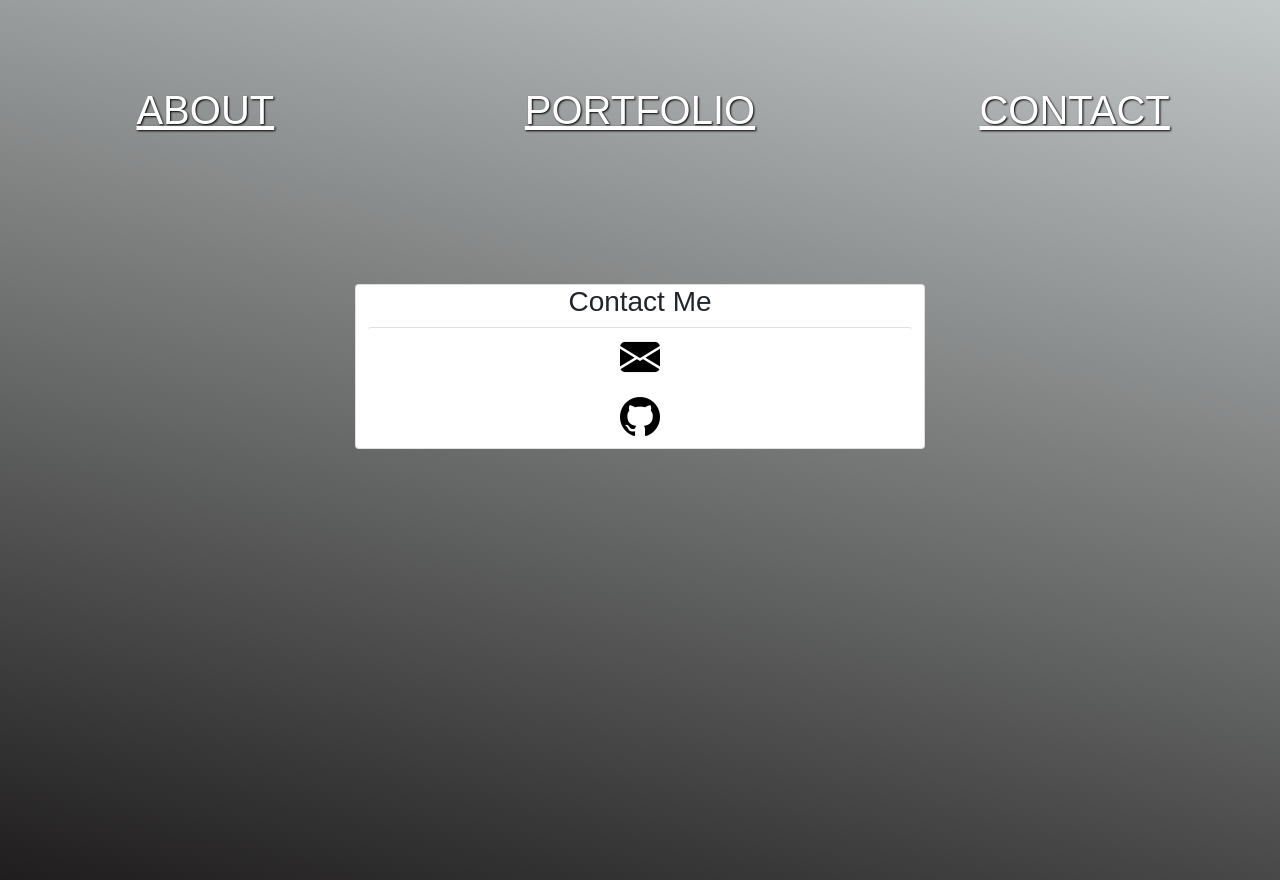
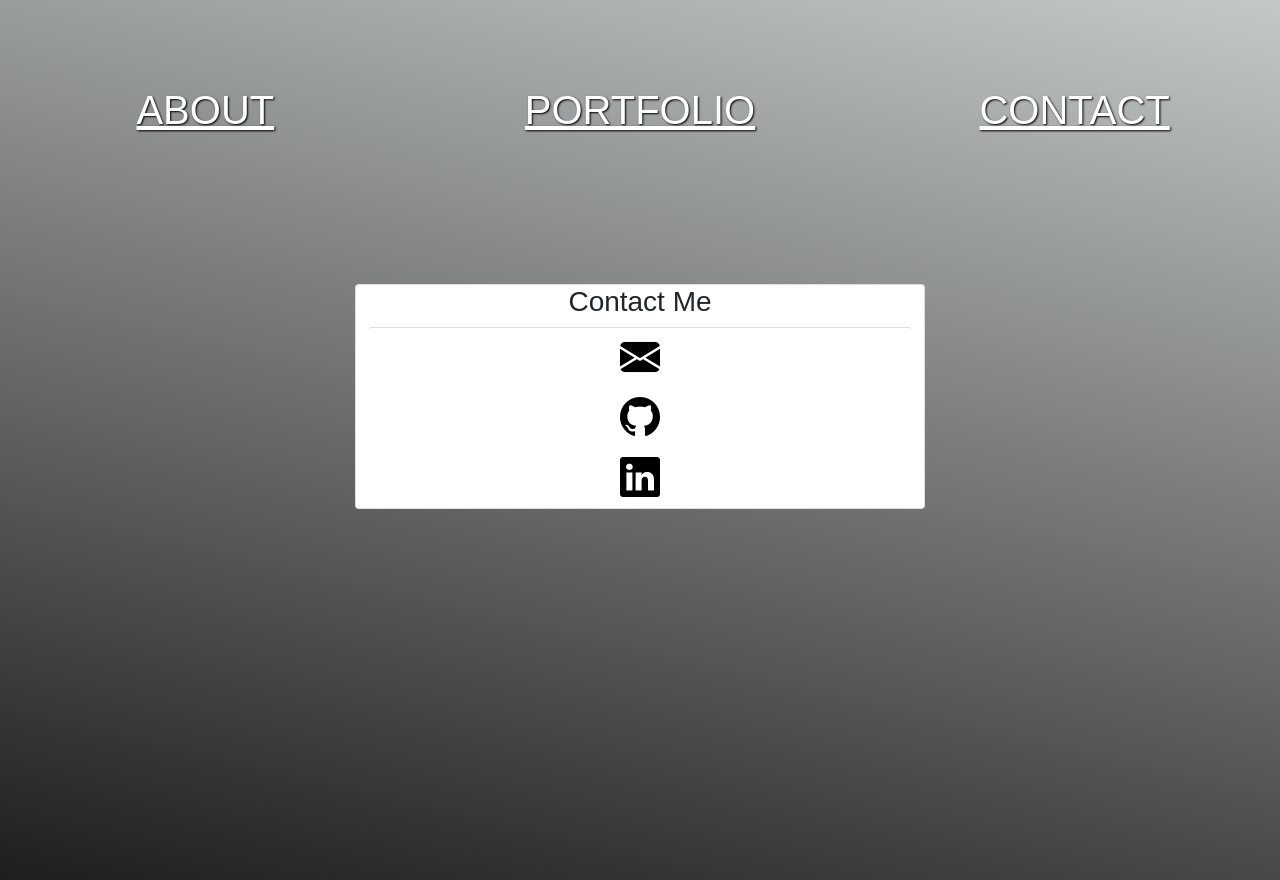
Before and after one commit to sabhanson/HW20-ReactPortfolio, a React (Create React App) app: page /sab-react-portfolio/contact in a window 1280 px wide. Built offline with nearby package versions, Linux system fonts and the light colour scheme.

Commit message:
add linked in contact

```diff
--- a/src/components/pages/Contact.js
+++ b/src/components/pages/Contact.js
@@ -52,6 +52,15 @@
                 <i style={styles.icon} class="bi bi-github"></i>
               </a>
             </li>
+            <li>
+              <a
+                href="https://www.linkedin.com/in/sabrinamartin0/"
+                target={"_blank"}
+                rel={"noreferrer"}
+              >
+                <i style={styles.icon} class="bi bi-linkedin"></i>
+              </a>
+            </li>
           </ul>
         </div>
       </div>
```
